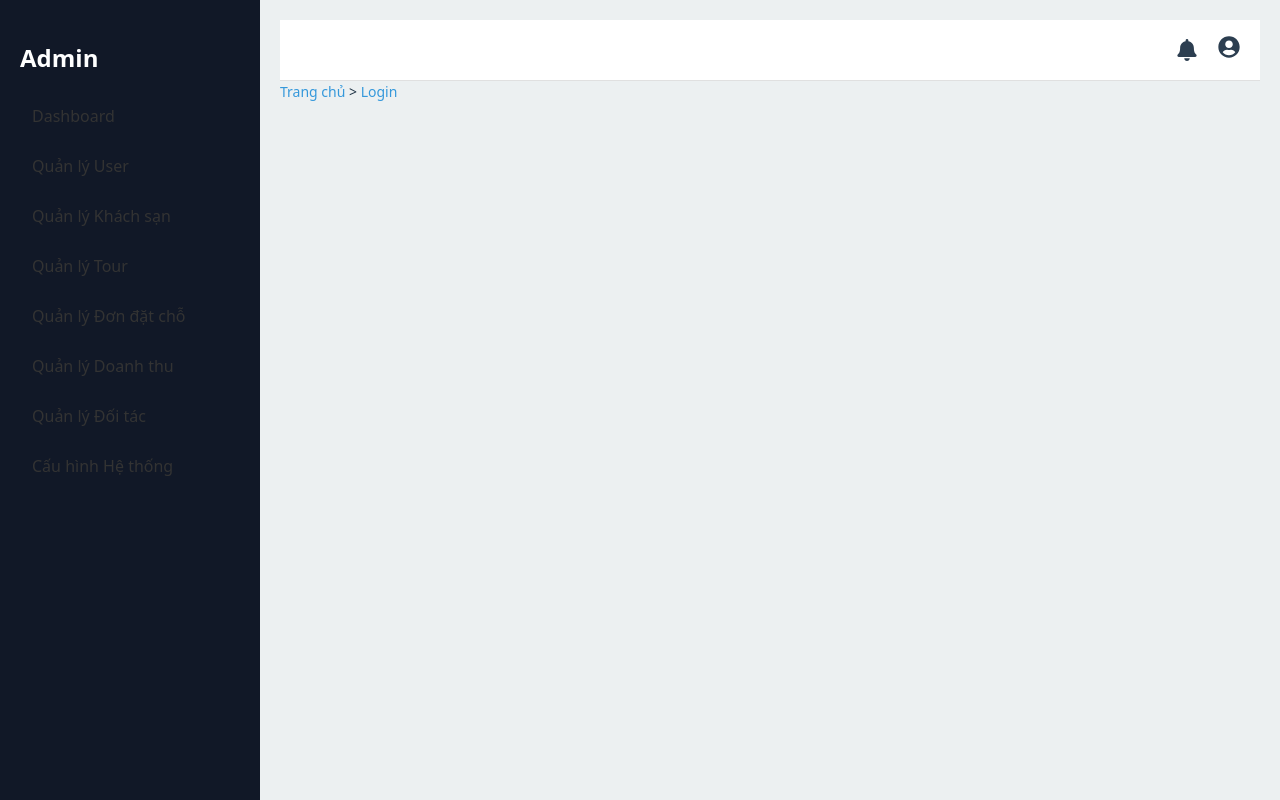
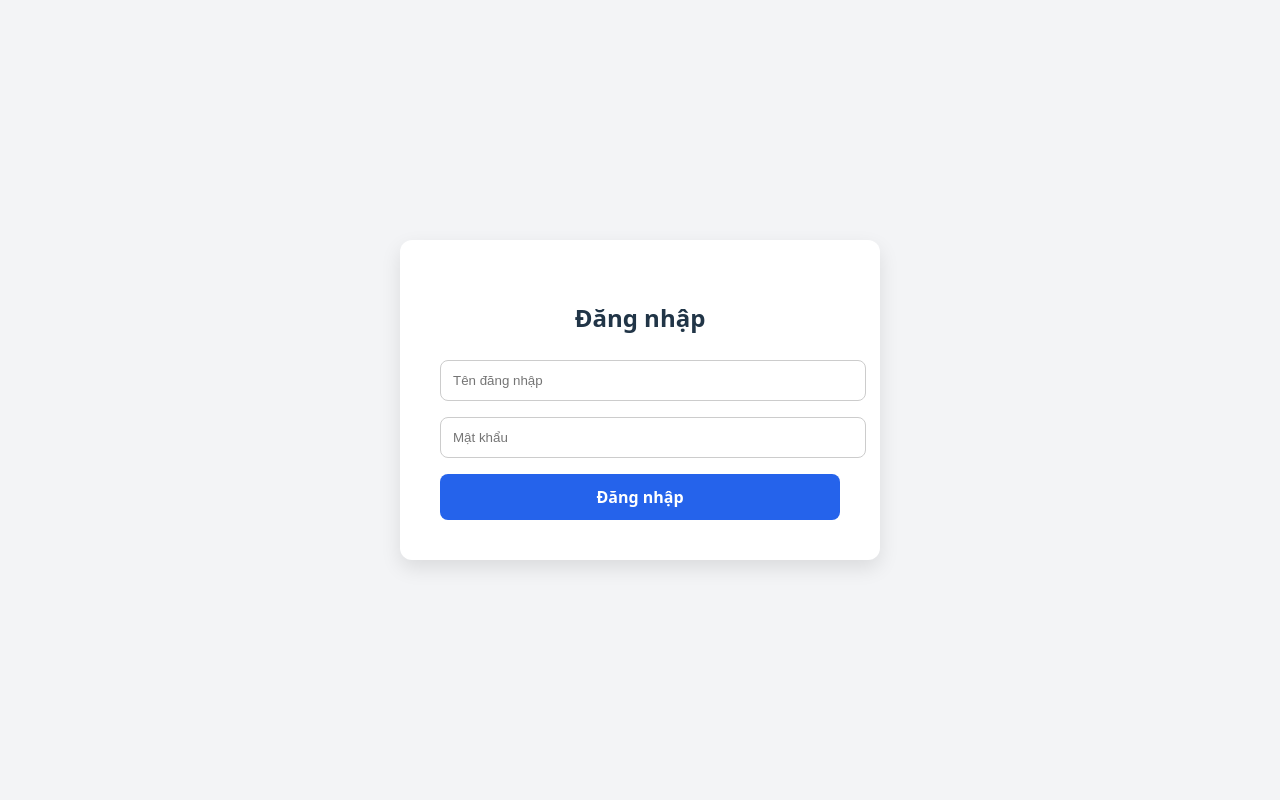
Before and after one commit to loveismagicc/SWP490-LTC-Admin, a React (Vite) app: page /login in a window 1280 px wide. Built offline with nearby package versions, Linux system fonts and the light colour scheme.

Commit message:
base login check token router

```diff
--- a/src/App.jsx
+++ b/src/App.jsx
@@ -1,10 +1,9 @@
 import React from "react";
-import "./App.scss";
 import { BrowserRouter, Routes, Route } from "react-router-dom";
-import Sidebar from "./components/Sidebar/Sidebar";
-import Breadcrumb from "./components/Breadcrumb/Breadcrumb";
-import Header from "./components/Header/Header";
 
+import Login from "./pages/Login/Login";
+import MainLayout from "./layouts/MainLayout";
+import PrivateRoute from "./routes/PrivateRoute";
 
 import Dashboard from "./pages/Dashboard/Dashboard";
 import Users from "./pages/Users/Users";
@@ -17,25 +16,31 @@ import Settings from "./pages/Settings/Settings";
 
 function App() {
   return (
-    <BrowserRouter>
-      <div className="app">
-        <Sidebar />
-        <div className="main-content">
-          <Header />
-          <Breadcrumb /> {/* Hiển thị trên tất cả trang */}
-          <Routes>
-            <Route path="/" element={<Dashboard />} />
-            <Route path="/users" element={<Users />} />
-            <Route path="/hotels" element={<Hotels />} />
-            <Route path="/tours" element={<Tours />} />
-            <Route path="/bookings" element={<Bookings />} />
-            <Route path="/revenue" element={<Revenue />} />
-            <Route path="/partners" element={<Partners />} />
-            <Route path="/settings" element={<Settings />} />
-          </Routes>
-        </div>
-      </div>
-    </BrowserRouter>
+      <BrowserRouter>
+        <Routes>
+          {/* Route login KHÔNG dùng layout */}
+          <Route path="/login" element={<Login />} />
+
+          {/* Routes cần login -> có layout */}
+          <Route
+              path="/"
+              element={
+                <PrivateRoute>
+                  <MainLayout />
+                </PrivateRoute>
+              }
+          >
+            <Route index element={<Dashboard />} />
+            <Route path="users" element={<Users />} />
+            <Route path="hotels" element={<Hotels />} />
+            <Route path="tours" element={<Tours />} />
+            <Route path="bookings" element={<Bookings />} />
+            <Route path="revenue" element={<Revenue />} />
+            <Route path="partners" element={<Partners />} />
+            <Route path="settings" element={<Settings />} />
+          </Route>
+        </Routes>
+      </BrowserRouter>
   );
 }
 
--- a/src/components/Charts/UserChart.jsx
+++ b/src/components/Charts/UserChart.jsx
@@ -30,7 +30,7 @@ const UserChart = () => {
   const [filter, setFilter] = useState("month");
 
   return (
-    <div style={{ width: "100%", backgroundColor: "#fff", borderRadius: "10px", padding: "20px", marginTop: "30px" }}>
+    <div style={{ width: "100%", backgroundColor: "#fff", borderRadius: "10px", padding: "20px"}}>
       <div style={{ display: "flex", justifyContent: "space-between", alignItems: "center" }}>
         <h3>Biểu đồ Người dùng mới</h3>
         <select value={filter} onChange={(e) => setFilter(e.target.value)} style={{ padding: "5px 10px", borderRadius: "5px" }}>
--- a/src/components/Header/Header.scss
+++ b/src/components/Header/Header.scss
@@ -1,8 +1,6 @@
 .header-admin {
   height: 60px;
-  background-color: #ffffff;
   padding: 0 20px;
-  border-bottom: 1px solid #e0e0e0;
   display: flex;
   align-items: center;
   justify-content: space-between;
@@ -37,7 +35,7 @@
         position: absolute;
         top: 36px;
         right: 0;
-        background: white;
+        background: red;
         border: 1px solid #ddd;
         box-shadow: 0 2px 6px rgba(0, 0, 0, 0.15);
         border-radius: 6px;
--- a/src/components/Sidebar/Sidebar.scss
+++ b/src/components/Sidebar/Sidebar.scss
@@ -16,14 +16,14 @@
 
       a {
         text-decoration: none;
-        color: #333;
+        color: white;
         padding: 8px 12px;
         display: block;
         border-radius: 4px;
         transition: background 0.2s;
 
         &:hover {
-          background-color: #e2e6ea;
+          background-color: #007bff;
         }
 
         &.active {
--- a/src/index.css
+++ b/src/index.css
@@ -29,11 +29,11 @@ a:hover {
 
 body {
   margin: 0;
-  display: flex;
-  place-items: center;
   min-width: 320px;
   min-height: 100vh;
+  background-color: #f5f5f5;
 }
+
 
 h1 {
   font-size: 3.2em;
--- /dev/null
+++ b/src/layouts/MainLayout.jsx
@@ -0,0 +1,21 @@
+import React from "react";
+import Sidebar from "../components/Sidebar/Sidebar";
+import Header from "../components/Header/Header";
+import Breadcrumb from "../components/Breadcrumb/Breadcrumb";
+import { Outlet } from "react-router-dom";
+import "../App.scss"; // nếu cần
+
+const MainLayout = () => {
+    return (
+        <div className="app">
+            <Sidebar />
+            <div className="main-content">
+                <Header />
+                <Breadcrumb />
+                <Outlet /> {/* Hiển thị page con */}
+            </div>
+        </div>
+    );
+};
+
+export default MainLayout;
--- /dev/null
+++ b/src/pages/Login/Login.jsx
@@ -0,0 +1,45 @@
+import React, { useState } from "react";
+import "./Login.scss";
+import { useNavigate } from "react-router-dom";
+import {authService} from "../../services/authService.js";
+
+const Login = () => {
+    const [username, setUsername] = useState("");
+    const [password, setPassword] = useState("");
+    const navigate = useNavigate();
+
+    const handleLogin = async (e) => {
+        e.preventDefault();
+
+        try {
+            // await authService.login(username, password);
+            localStorage.setItem('accessToken', 'fake');
+            navigate("/"); // ✅ Chuyển vào layout chính
+        } catch (err) {
+            alert("Đăng nhập thất bại");
+        }
+    };
+
+    return (
+        <div className="login-page">
+            <form className="login-form" onSubmit={handleLogin}>
+                <h2>Đăng nhập</h2>
+                <input
+                    type="text"
+                    placeholder="Tên đăng nhập"
+                    value={username}
+                    onChange={(e) => setUsername(e.target.value)}
+                />
+                <input
+                    type="password"
+                    placeholder="Mật khẩu"
+                    value={password}
+                    onChange={(e) => setPassword(e.target.value)}
+                />
+                <button type="submit">Đăng nhập</button>
+            </form>
+        </div>
+    );
+};
+
+export default Login;
--- /dev/null
+++ b/src/pages/Login/Login.scss
@@ -0,0 +1,41 @@
+.login-page {
+  display: flex;
+  justify-content: center;
+  align-items: center;
+  height: 100vh;
+  background-color: #f3f4f6;
+}
+
+.login-form {
+  background-color: white;
+  padding: 40px;
+  border-radius: 12px;
+  box-shadow: 0 8px 20px rgba(0, 0, 0, 0.1);
+  width: 100%;
+  max-width: 400px;
+
+  h2 {
+    text-align: center;
+    margin-bottom: 24px;
+  }
+
+  input {
+    display: block;
+    width: 100%;
+    padding: 12px;
+    margin-bottom: 16px;
+    border: 1px solid #ccc;
+    border-radius: 8px;
+  }
+
+  button {
+    width: 100%;
+    padding: 12px;
+    background-color: #2563eb;
+    color: white;
+    border: none;
+    border-radius: 8px;
+    font-weight: bold;
+    cursor: pointer;
+  }
+}
--- /dev/null
+++ b/src/routes/PrivateRoute.jsx
@@ -0,0 +1,20 @@
+import React from "react";
+import { Navigate } from "react-router-dom";
+import { authService } from "../services/authService";
+
+const PrivateRoute = ({ children }) => {
+    const token = authService.getAccessToken();
+
+    // if (!token || authService.isTokenExpired(token)) {
+    //     return <Navigate to="/login" replace />;
+    // }
+
+    //fake tam
+    if (!token) {
+        return <Navigate to="/login" replace />;
+    }
+
+    return children;
+};
+
+export default PrivateRoute;
--- /dev/null
+++ b/src/services/authService.js
@@ -0,0 +1,61 @@
+const ACCESS_TOKEN_KEY = "accessToken";
+const REFRESH_TOKEN_KEY = "refreshToken";
+
+export const authService = {
+    login: async (username, password) => {
+        const res = await fetch("http://localhost:8080/api/login", {
+            method: "POST",
+            headers: { "Content-Type": "application/json" },
+            body: JSON.stringify({ username, password }),
+        });
+
+        if (!res.ok) throw new Error("Đăng nhập thất bại");
+
+        const data = await res.json();
+        localStorage.setItem(ACCESS_TOKEN_KEY, data.accessToken);
+        localStorage.setItem(REFRESH_TOKEN_KEY, data.refreshToken);
+    },
+
+    logout: () => {
+        localStorage.removeItem(ACCESS_TOKEN_KEY);
+        localStorage.removeItem(REFRESH_TOKEN_KEY);
+    },
+
+    getAccessToken: () => localStorage.getItem(ACCESS_TOKEN_KEY),
+    getRefreshToken: () => localStorage.getItem(REFRESH_TOKEN_KEY),
+
+    isTokenExpired: (token) => {
+        if (!token) return true;
+        try {
+            const [, payloadBase64] = token.split(".");
+            const payload = JSON.parse(atob(payloadBase64));
+            const now = Math.floor(Date.now() / 1000);
+            return payload.exp < now;
+        } catch {
+            return true;
+        }
+    },
+
+    refreshAccessToken: async () => {
+        const refreshToken = authService.getRefreshToken();
+        const res = await fetch("http://localhost:8080/api/refresh-token", {
+            method: "POST",
+            headers: { "Content-Type": "application/json" },
+            body: JSON.stringify({ refreshToken }),
+        });
+
+        if (!res.ok) throw new Error("Làm mới token thất bại");
+
+        const data = await res.json();
+        localStorage.setItem(ACCESS_TOKEN_KEY, data.accessToken);
+        return data.accessToken;
+    },
+
+    getValidAccessToken: async () => {
+        let token = authService.getAccessToken();
+        if (authService.isTokenExpired(token)) {
+            token = await authService.refreshAccessToken();
+        }
+        return token;
+    },
+};
```
Also changed, not shown: src/hooks/useAuth.js (added, +26 -0 lines).
